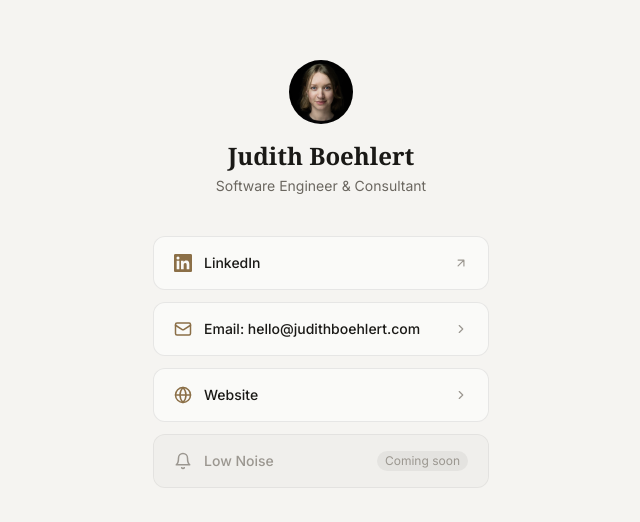
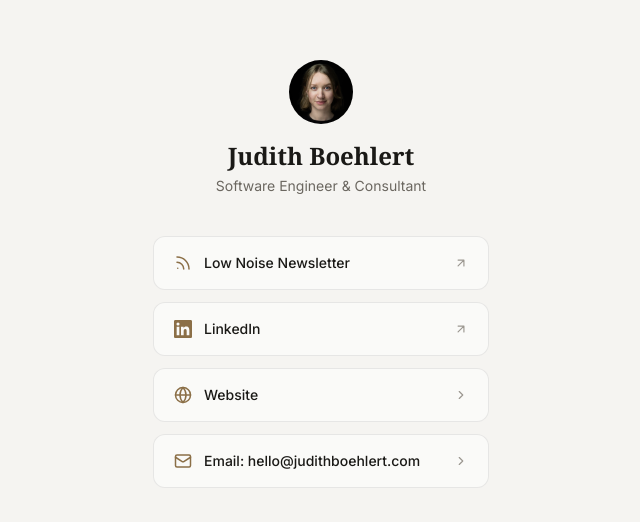
Before and after one commit to judicodes/personal-homepage, an Astro site: page /connect in a window 1280 px wide. Shown: the part 126-648 px from the top of the page, without its empty margins (319-959 px from the left). Built offline with nearby package versions, Linux system fonts and the light colour scheme; Astro itself is replaced by a stand-in of ours; a web font is replaced by a local one.

Commit message:
Low Noise things.

```diff
--- a/src/components/Hero.astro
+++ b/src/components/Hero.astro
@@ -17,7 +17,34 @@
         Trying to find calm in the chaos of tech.
       </p>
 
+      <div class="flex flex-col gap-3">
         <div class="flex flex-wrap items-center gap-4">
+          <!-- Low Noise Newsletter -->
+          <a
+            href="https://lownoiseclub.com"
+            target="_blank"
+            rel="noopener noreferrer"
+            aria-label="Low Noise Newsletter (opens in new tab)"
+            class="inline-flex items-center gap-1.5 text-sm font-medium text-[#1a1916] dark:text-[#e8e6e1] hover:text-[#8b6f47] dark:hover:text-[#8b6f47] transition-colors duration-150 group"
+          >
+            Low Noise Newsletter
+            <svg
+              xmlns="http://www.w3.org/2000/svg"
+              width="13"
+              height="13"
+              viewBox="0 0 24 24"
+              fill="none"
+              stroke="currentColor"
+              stroke-width="2"
+              stroke-linecap="round"
+              stroke-linejoin="round"
+              aria-hidden="true"
+              class="opacity-50 group-hover:opacity-100 transition-opacity"
+            >
+              <path d="M7 7h10v10M7 17 17 7"/>
+            </svg>
+          </a>
+
           <!-- LinkedIn -->
           <a
             href="https://www.linkedin.com/in/jboehlert/"
@@ -43,12 +70,13 @@
               <path d="M7 7h10v10M7 17 17 7"/>
             </svg>
           </a>
+        </div>
 
         <!-- Email -->
         <a
           href="mailto:hello@judithboehlert.com"
           aria-label="Send an email"
-          class="inline-flex items-center gap-1.5 text-sm font-medium text-[#1a1916] dark:text-[#e8e6e1] hover:text-[#8b6f47] dark:hover:text-[#8b6f47] transition-colors duration-150"
+          class="inline-flex items-center gap-1.5 text-sm font-medium text-[#6b6760] dark:text-[#9b9790] hover:text-[#8b6f47] dark:hover:text-[#8b6f47] transition-colors duration-150"
         >
           hello@judithboehlert.com
         </a>
--- a/src/components/LowNoise.astro
+++ b/src/components/LowNoise.astro
@@ -1,31 +1,22 @@
----
-/*
-  LowNoise section — intentionally hidden.
-
-  To enable: remove the `style="display: none"` attribute from the <section> tag below,
-  and update the content/links to point to your actual newsletter or low-noise channel.
-*/
----
-
-<!-- Low Noise section: currently hidden, remove display:none to enable -->
-<section id="low-noise" style="display: none" aria-hidden="true">
+<section id="low-noise" class="border-t border-black/5 dark:border-white/5 reveal">
   <div class="max-w-4xl mx-auto px-6 py-16 sm:py-24">
     <div class="max-w-xl">
       <p class="text-sm font-medium tracking-widest uppercase text-[#8b6f47] mb-4">
-        Low Noise
+        Low Noise Newsletter
       </p>
       <h2 class="font-serif text-3xl sm:text-4xl font-bold text-[#1a1916] dark:text-[#e8e6e1] mb-4">
         Occasional signal, no spam
       </h2>
       <p class="text-[#6b6760] dark:text-[#9b9790] leading-relaxed mb-8">
-        A slow newsletter. When something is worth writing about, you'll hear from me.
-        No cadence, no filler, no sponsored content.
+        Calm perspectives on working independently in tech, and life outside the traditional 9 to 5.
       </p>
       <a
-        href="#"
+        href="https://lownoiseclub.com"
+        target="_blank"
+        rel="noopener noreferrer"
         class="inline-flex items-center gap-2 px-5 py-2.5 rounded-md bg-[#8b6f47] text-white text-sm font-medium hover:bg-[#7a5f38] transition-colors duration-150"
       >
-        Subscribe
+        Subscribe ↗
       </a>
     </div>
   </div>
--- a/src/pages/connect.astro
+++ b/src/pages/connect.astro
@@ -27,6 +27,39 @@ import photo from '../assets/judi1_square_small.jpeg';
     <!-- Link list -->
     <nav aria-label="Contact links" class="flex flex-col gap-3">
 
+      <!-- Low Noise newsletter -->
+      <a
+        href="https://lownoiseclub.com"
+        target="_blank"
+        rel="noopener noreferrer"
+        aria-label="Low Noise Newsletter (opens in new tab)"
+        class="flex items-center justify-between w-full px-5 py-4 rounded-xl border border-black/8 dark:border-white/8 bg-white/50 dark:bg-white/3 text-[#1a1916] dark:text-[#e8e6e1] hover:border-[#8b6f47]/40 dark:hover:border-[#8b6f47]/40 hover:bg-[#8b6f47]/5 dark:hover:bg-[#8b6f47]/5 transition-colors duration-150 group"
+      >
+        <div class="flex items-center gap-3">
+          <svg
+            xmlns="http://www.w3.org/2000/svg"
+            width="18"
+            height="18"
+            viewBox="0 0 24 24"
+            fill="none"
+            stroke="currentColor"
+            stroke-width="2"
+            stroke-linecap="round"
+            stroke-linejoin="round"
+            class="text-[#8b6f47]"
+            aria-hidden="true"
+          >
+            <path d="M4 11a9 9 0 0 1 9 9"/>
+            <path d="M4 4a16 16 0 0 1 16 16"/>
+            <circle cx="5" cy="19" r="1" fill="currentColor" stroke="none"/>
+          </svg>
+          <span class="text-sm font-medium">Low Noise Newsletter</span>
+        </div>
+        <svg xmlns="http://www.w3.org/2000/svg" width="14" height="14" viewBox="0 0 24 24" fill="none" stroke="currentColor" stroke-width="2" stroke-linecap="round" stroke-linejoin="round" class="text-[#9b9790] group-hover:text-[#8b6f47] transition-colors" aria-hidden="true">
+          <path d="M7 7h10v10M7 17 17 7"/>
+        </svg>
+      </a>
+
       <!-- LinkedIn -->
       <a
         href="https://www.linkedin.com/in/jboehlert/"
@@ -51,36 +84,6 @@ import photo from '../assets/judi1_square_small.jpeg';
         </div>
         <svg xmlns="http://www.w3.org/2000/svg" width="14" height="14" viewBox="0 0 24 24" fill="none" stroke="currentColor" stroke-width="2" stroke-linecap="round" stroke-linejoin="round" class="text-[#9b9790] group-hover:text-[#8b6f47] transition-colors" aria-hidden="true">
           <path d="M7 7h10v10M7 17 17 7"/>
-        </svg>
-      </a>
-
-      <!-- Email -->
-      <a
-        href="mailto:hello@judithboehlert.com"
-        aria-label="Send an email to hello@judithboehlert.com"
-        class="flex items-center justify-between w-full px-5 py-4 rounded-xl border border-black/8 dark:border-white/8 bg-white/50 dark:bg-white/3 text-[#1a1916] dark:text-[#e8e6e1] hover:border-[#8b6f47]/40 dark:hover:border-[#8b6f47]/40 hover:bg-[#8b6f47]/5 dark:hover:bg-[#8b6f47]/5 transition-colors duration-150 group"
-      >
-        <div class="flex items-center gap-3">
-          <svg
-            xmlns="http://www.w3.org/2000/svg"
-            width="18"
-            height="18"
-            viewBox="0 0 24 24"
-            fill="none"
-            stroke="currentColor"
-            stroke-width="2"
-            stroke-linecap="round"
-            stroke-linejoin="round"
-            class="text-[#8b6f47]"
-            aria-hidden="true"
-          >
-            <rect width="20" height="16" x="2" y="4" rx="2"/>
-            <path d="m22 7-8.97 5.7a1.94 1.94 0 0 1-2.06 0L2 7"/>
-          </svg>
-          <span class="text-sm font-medium">Email: hello@judithboehlert.com</span>
-        </div>
-        <svg xmlns="http://www.w3.org/2000/svg" width="14" height="14" viewBox="0 0 24 24" fill="none" stroke="currentColor" stroke-width="2" stroke-linecap="round" stroke-linejoin="round" class="text-[#9b9790] group-hover:text-[#8b6f47] transition-colors" aria-hidden="true">
-          <path d="m9 18 6-6-6-6"/>
         </svg>
       </a>
 
@@ -115,10 +118,11 @@ import photo from '../assets/judi1_square_small.jpeg';
         </svg>
       </a>
 
-      <!-- Low Noise newsletter (coming soon) -->
-      <div
-        class="flex items-center justify-between w-full px-5 py-4 rounded-xl border border-black/5 dark:border-white/5 bg-black/2 dark:bg-white/2 text-[#9b9790] dark:text-[#6b6760] cursor-not-allowed"
-        aria-label="Low Noise newsletter — coming soon"
+      <!-- Email -->
+      <a
+        href="mailto:hello@judithboehlert.com"
+        aria-label="Send an email to hello@judithboehlert.com"
+        class="flex items-center justify-between w-full px-5 py-4 rounded-xl border border-black/8 dark:border-white/8 bg-white/50 dark:bg-white/3 text-[#1a1916] dark:text-[#e8e6e1] hover:border-[#8b6f47]/40 dark:hover:border-[#8b6f47]/40 hover:bg-[#8b6f47]/5 dark:hover:bg-[#8b6f47]/5 transition-colors duration-150 group"
       >
         <div class="flex items-center gap-3">
           <svg
@@ -131,17 +135,18 @@ import photo from '../assets/judi1_square_small.jpeg';
             stroke-width="2"
             stroke-linecap="round"
             stroke-linejoin="round"
+            class="text-[#8b6f47]"
             aria-hidden="true"
           >
-            <path d="M18 8A6 6 0 0 0 6 8c0 7-3 9-3 9h18s-3-2-3-9"/>
-            <path d="M13.73 21a2 2 0 0 1-3.46 0"/>
+            <rect width="20" height="16" x="2" y="4" rx="2"/>
+            <path d="m22 7-8.97 5.7a1.94 1.94 0 0 1-2.06 0L2 7"/>
           </svg>
-          <span class="text-sm font-medium">Low Noise</span>
+          <span class="text-sm font-medium">Email: hello@judithboehlert.com</span>
         </div>
-        <span class="text-xs px-2 py-0.5 rounded-full bg-black/5 dark:bg-white/5 text-[#9b9790] dark:text-[#6b6760]">
-          Coming soon
-        </span>
-      </div>
+        <svg xmlns="http://www.w3.org/2000/svg" width="14" height="14" viewBox="0 0 24 24" fill="none" stroke="currentColor" stroke-width="2" stroke-linecap="round" stroke-linejoin="round" class="text-[#9b9790] group-hover:text-[#8b6f47] transition-colors" aria-hidden="true">
+          <path d="m9 18 6-6-6-6"/>
+        </svg>
+      </a>
 
     </nav>
   </main>
```
Lines whose indentation alone changed are shown as unchanged.
